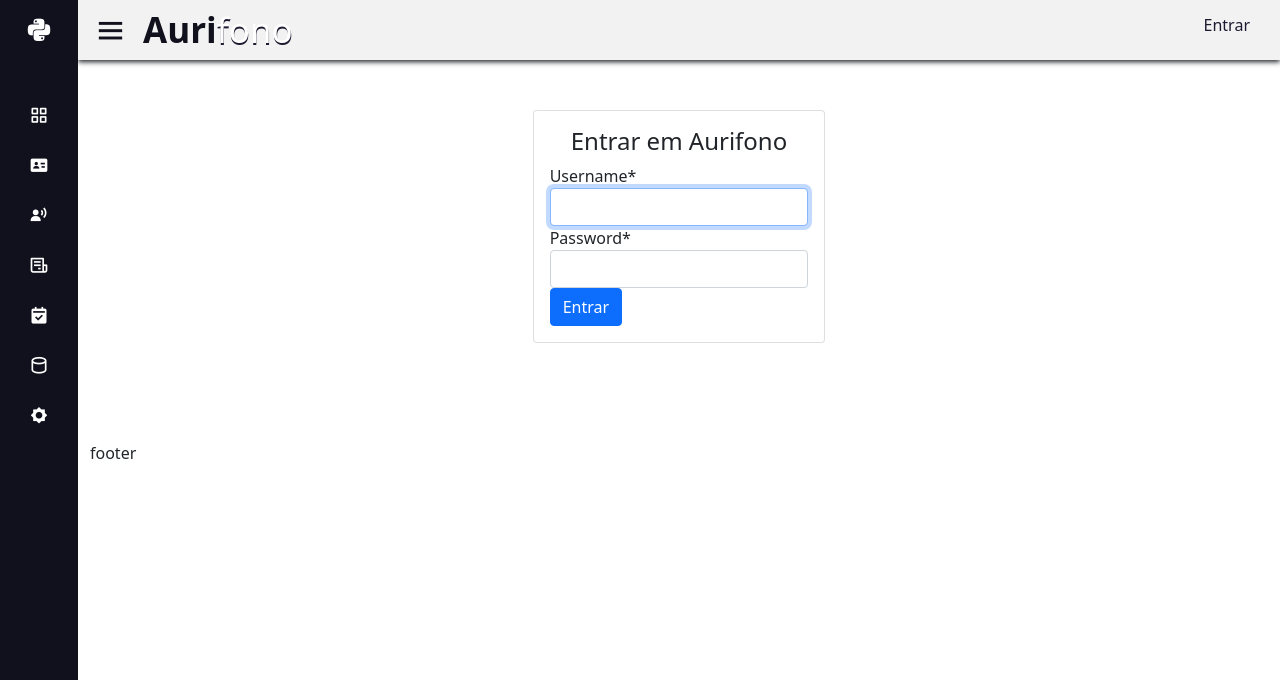
After one commit to jessicarolyne/Aurifono, a Django app: page /accounts/login/ in a window 1280 px wide. The commit adds this page. Shown: the top 680 px of the page. Run offline with Django 3.2, Linux system fonts and the light colour scheme; some libraries are stand-ins or nearby versions.

Commit message:
Login e Logout Django

```diff
--- /dev/null
+++ b/aurifono/clinicaAurifono/static/css/pages/_login.scss
@@ -0,0 +1,5 @@
+.page-login{
+    .auth-card{
+        margin: 50px;
+    }
+}
--- a/aurifono/clinicaAurifono/static/css/style.scss
+++ b/aurifono/clinicaAurifono/static/css/style.scss
@@ -2,6 +2,7 @@
 @import 'pages/buscar';
 @import 'pages/cadastro';
 @import 'pages/historico';
+@import 'pages/login';
 
 *{
     margin: 0;
@@ -265,11 +266,17 @@ header{
             opacity: 0;
             pointer-events: none;
         }
-        .busca{
+        .logout{
             position: relative;
+            cursor: pointer;
+            text-align: end;
             width: 250px;
             height: 35px;
             margin-right: 15px;
+            a{
+                text-decoration: none;
+                color: #1d1b31;
+            }
             input{
                 position: absolute;
                 width: 100%;
--- a/aurifono/clinicaAurifono/templates/base.html
+++ b/aurifono/clinicaAurifono/templates/base.html
@@ -170,9 +170,12 @@
               <i class="bx bx-menu"></i>
               <a href="/"><span class="empresa"><strong class="auri">Auri</strong>fono</span></a>
             </div>
-            <div class="busca">
-              <i class="bx bx-search"></i>
-              <input type="text" placeholder="buscar">
+            <div class="logout">
+              {% if user.is_authenticated %}
+              <span> <a href="/accounts/logout">Sair<i class='bx bx-log-out'></a></i></span>
+              {% else %}
+              <span> <a href="/accounts/login">Entrar</a></span>
+              {% endif %}
             </div>
           </div>
         </section>
--- /dev/null
+++ b/aurifono/templates/registration/login.html
@@ -0,0 +1,26 @@
+{% extends 'base.html' %}
+{% load crispy_forms_tags %}
+
+{% block title %}Aurifono{% endblock %}
+
+{% block conteudo %}
+<section class="page-login">
+    <form method="POST">
+        <div class="col-md-4 offset-md-4">
+            <div class="card auth-card">
+                <div class="card-body">
+                    <h4 class="card-title text-center">
+                        Entrar em Aurifono
+                    </h4>
+                    <form method="POST">
+                        {% csrf_token %}
+                        <input type="hidden" name="next" value="{{ next }}">
+                        {{ form|crispy }}
+                        <button type="submit" class="btn btn-primary btn-block">Entrar</button>
+                    </form>
+                </div>
+            </div>
+        </div>
+    </form>
+</section>
+{% endblock%}
```
Also changed, not shown: aurifono/clinicaAurifono/views.py (+7 -0 lines), aurifono/clinicaAurifono/static/style.css, aurifono/templates/login.html (deleted), 1 other file.
